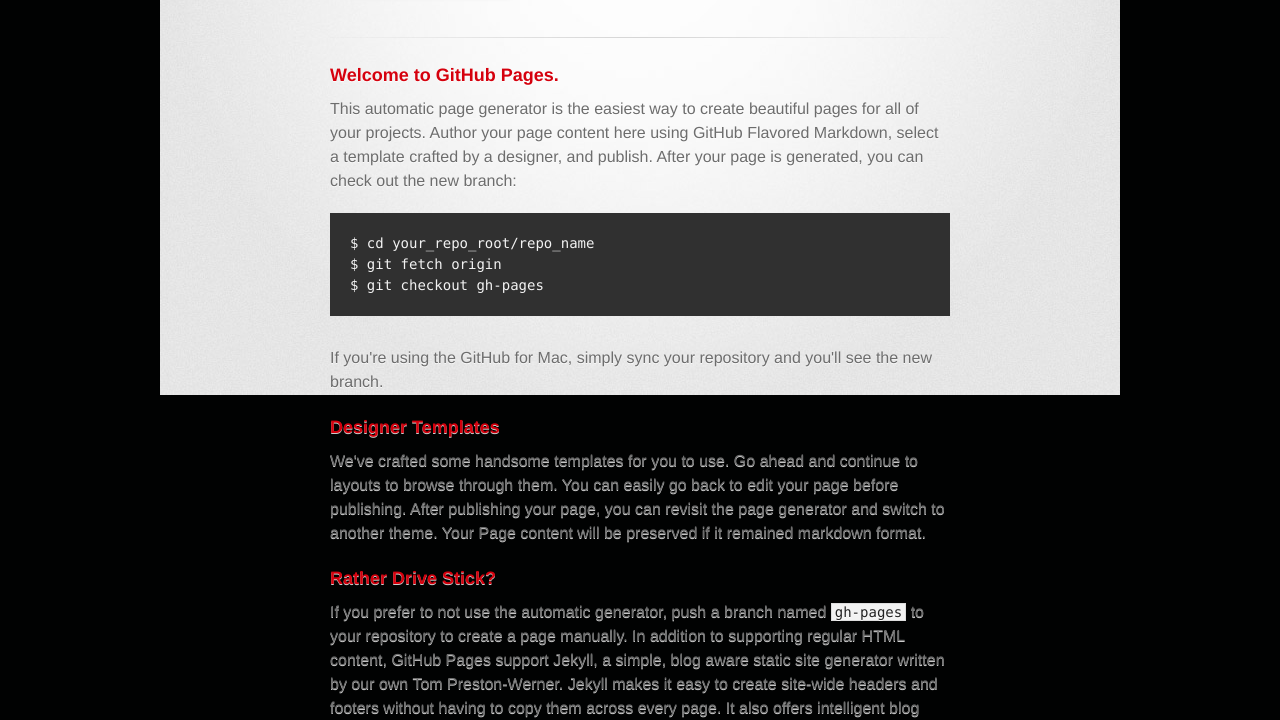
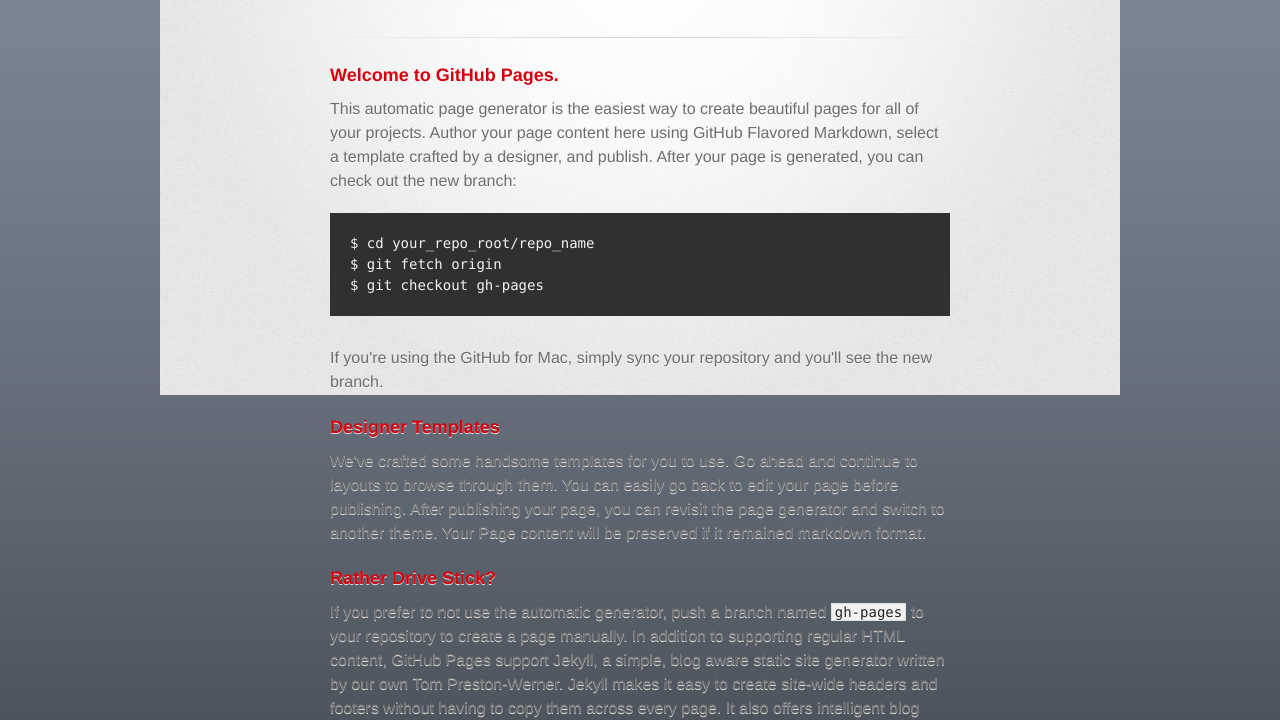
Before and after one commit to stkyle/stkyle.github.io, a plain HTML site: page index.html in a window 1280 px wide. Shown: the part 178-898 px from the top of the page. Drawn offline with Linux system fonts and the light colour scheme; a web font is replaced by a local one.

Commit message:
Update stylesheet.css

```diff
--- a/stylesheets/stylesheet.css
+++ b/stylesheets/stylesheet.css
@@ -54,7 +54,7 @@
   color: #6d6d6d;
   text-shadow: 0 1px 0 rgba(255, 255, 255, 0.8);
 
-  background:url(../img/bg.png) repeat-x #010202;
+  background:url(../images/bg.png) repeat-x #010202;
   /*background: #e7e7e7 url(../images/body-bg.png) 0 0 repeat;
   body{
   font-family:Arial,Helvetica,sans-serif;
```
